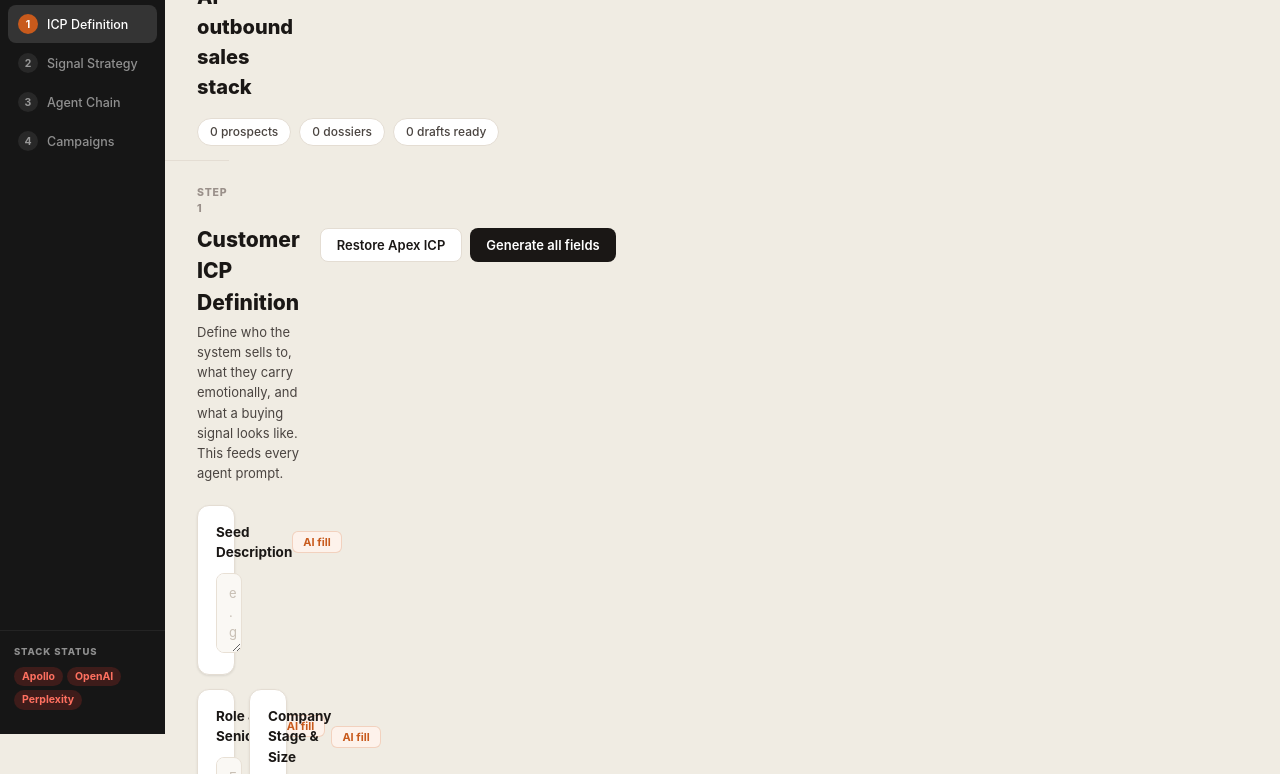
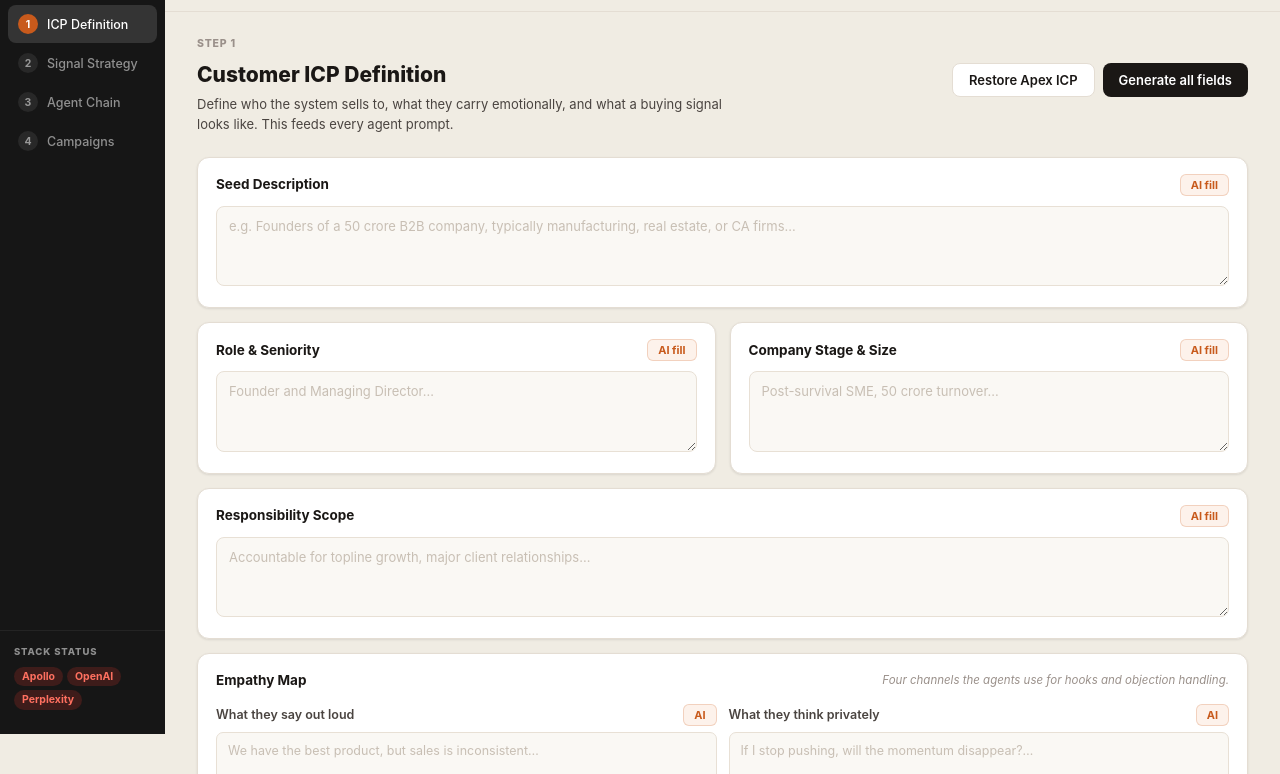
Before and after one commit to shantanuap94/apex-outbound-os, a website: page public/index.html in a window 1280 px wide. Shown: the part 66-840 px from the top of the page. Drawn offline with Linux system fonts and the light colour scheme; no server answers.

Commit message:
Fix root layout bug: drop grid from #app, use fixed sidebar + margin-left
position:fixed removes sidebar from grid flow, so main-wrap was
auto-placed into column 1 (165px) instead of column 2 — causing
all content to render in a ~150px wide column. Removing the grid
from #app lets main-wrap take full page width; the fixed sidebar
and margin-left:165px on main-wrap handle the visual offset correctly.

Co-Authored-By: Claude Sonnet 4.6 <noreply@anthropic.com>

```diff
--- a/public/styles.css
+++ b/public/styles.css
@@ -37,7 +37,8 @@ input, textarea, select { font-family: inherit; }
 a { color: var(--accent); }
 
 /* ─── App layout ─────────────────────────────────────────────────────────── */
-#app { display: grid; grid-template-columns: 165px 1fr; min-height: 100vh; }
+/* Sidebar is position:fixed so no grid needed — margin-left on main-wrap handles offset */
+#app { min-height: 100vh; }
 
 /* ─── Sidebar ────────────────────────────────────────────────────────────── */
 .sidebar {
@@ -388,7 +389,6 @@ main { padding: 24px 32px 60px; }
 
 /* ─── Responsive — tablet / small laptop (≤ 900px) ──────────────────────── */
 @media (max-width: 900px) {
-  #app { grid-template-columns: 150px 1fr; }
   .sidebar { width: 150px; }
   .main-wrap { margin-left: 150px; }
   .sb-brand-name { font-size: 12px; }
```
